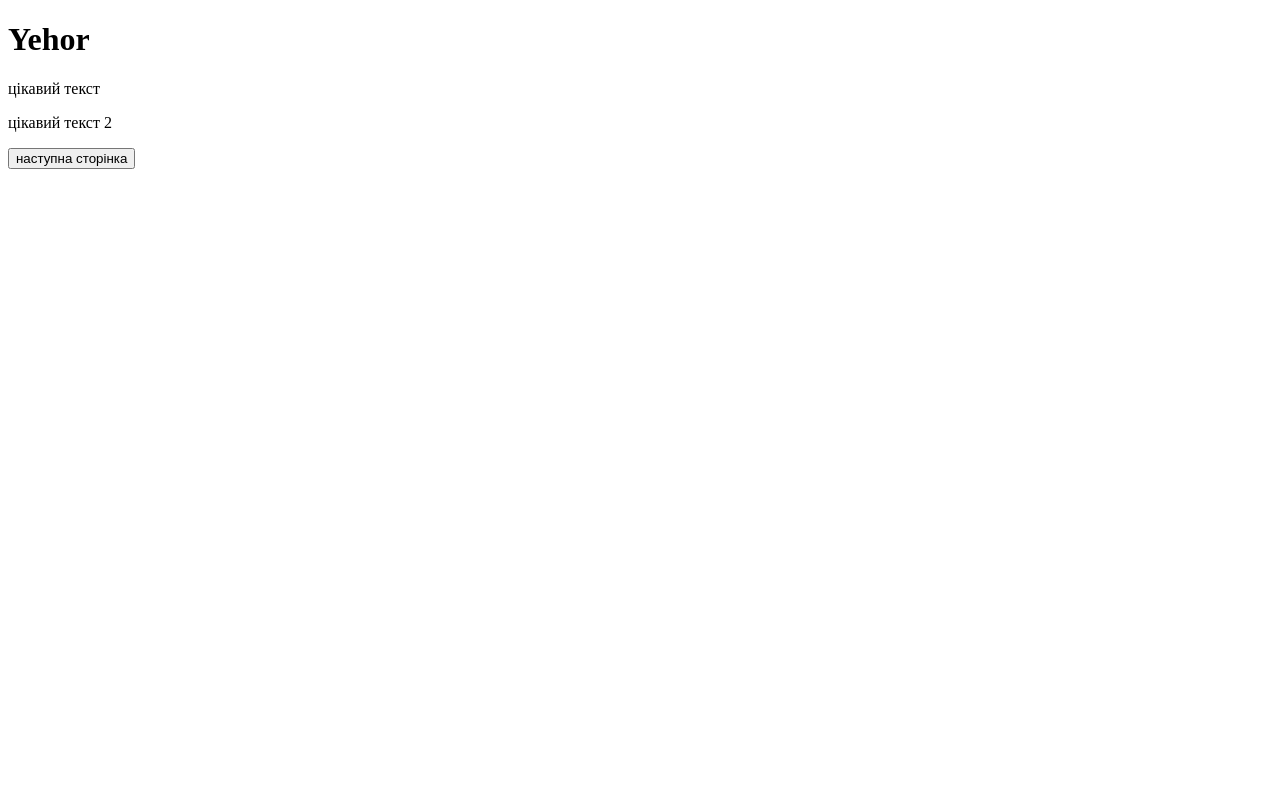
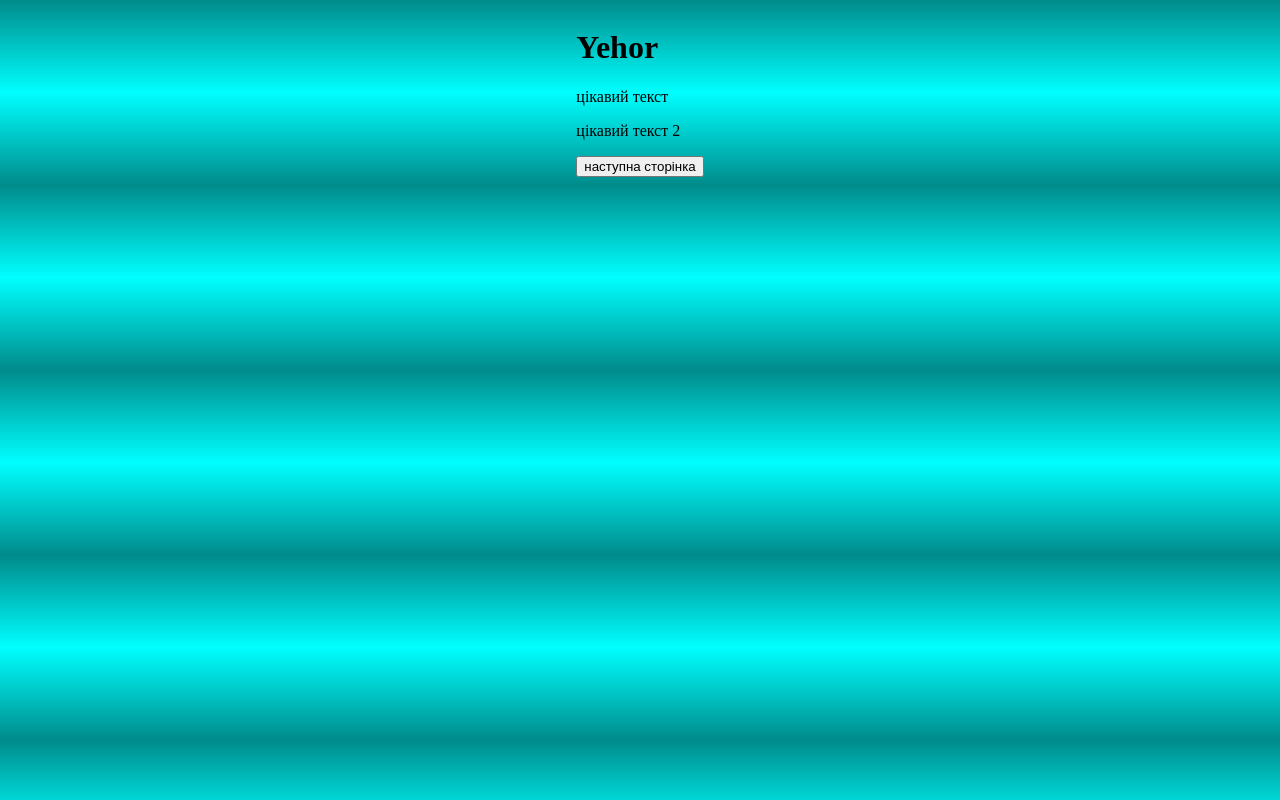
Before and after one commit to Eli-dot-g/branch, a plain HTML site: page index.html in a window 1280 px wide. Drawn offline with Linux system fonts and the light colour scheme.

Commit message:
add style

```diff
--- a/index.html
+++ b/index.html
@@ -4,6 +4,18 @@
     <meta charset="UTF-8">
     <title>Title</title>
 </head>
+
+<style>
+    body{
+        background-color: darkcyan;
+        background:linear-gradient(to bottom, darkcyan,cyan,darkcyan);
+        display: flex;
+        align-items: center;
+        justify-content: center;
+
+    }
+</style>
+
 <body>
 
 <div>
```
